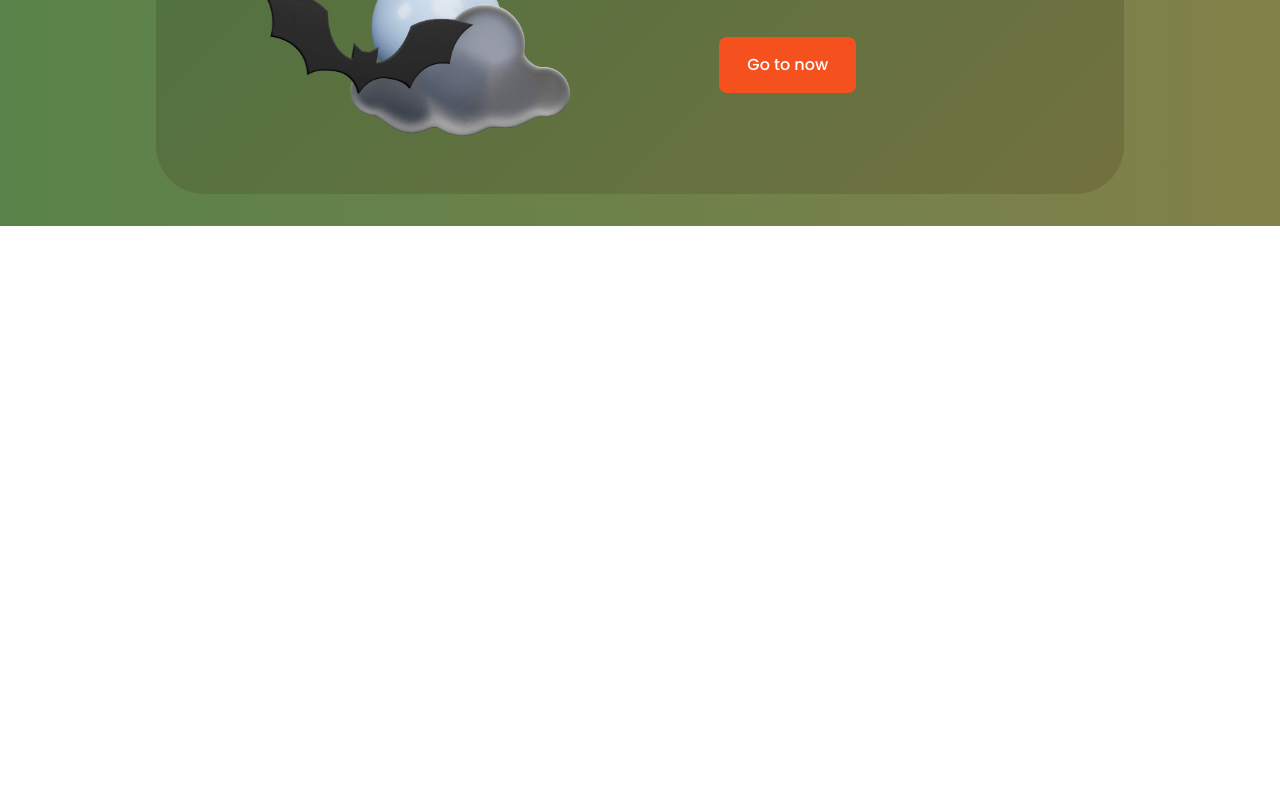
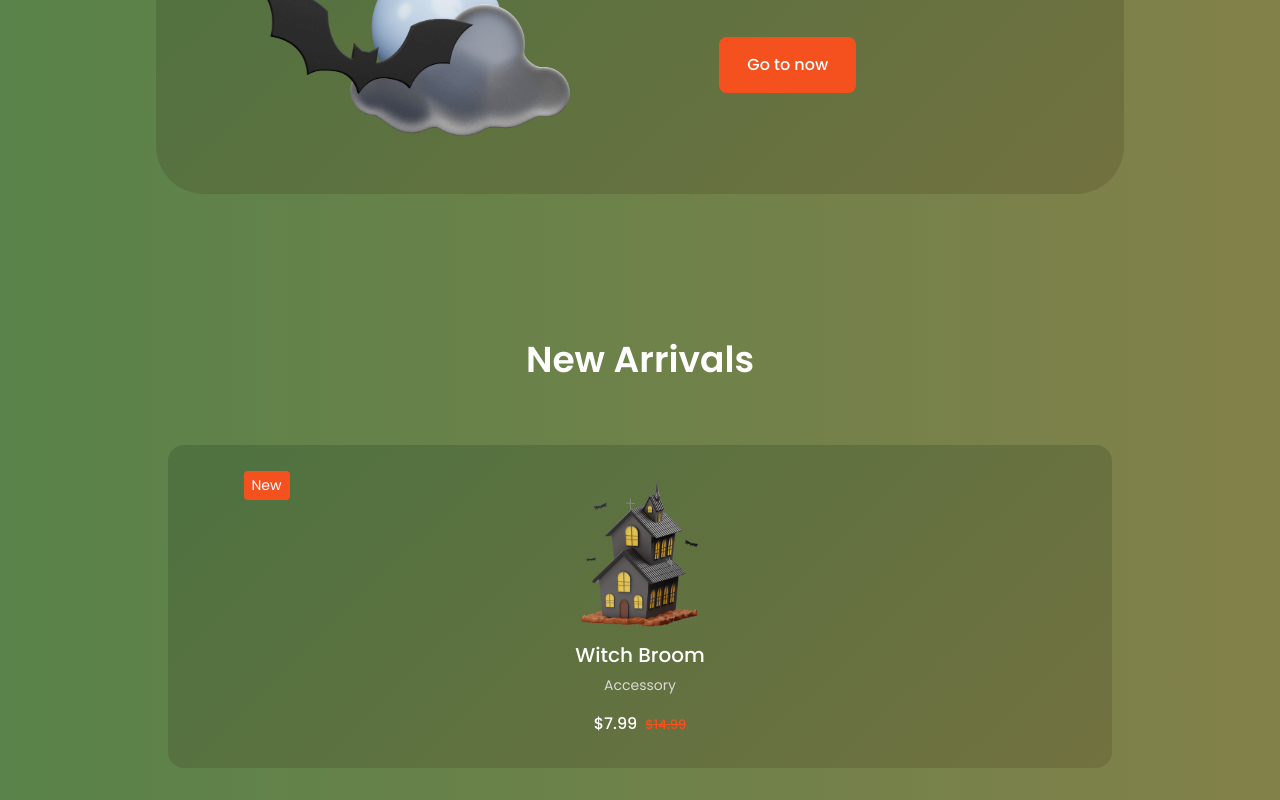
Before and after one commit to Ghullam-Mustafa/helloween-react-app, a React (Create React App) app: page / in a window 1280 px wide. Shown: the part 2883-3683 px from the top of the page. Before the commit the page ends 3109 px from the top, so only its background shows below. Built offline with nearby package versions, Linux system fonts and the light colour scheme.

Commit message:
New Arrivals

```diff
--- a/public/index.html
+++ b/public/index.html
@@ -24,6 +24,7 @@
       work correctly both with client-side routing and a non-root public URL.
       Learn how to configure a non-root public URL by running `npm run build`.
     -->
+
     <title>Helloween App</title>
   </head>
   <body>
--- /dev/null
+++ b/src/components/arrivalsCards/ArrivalsCards.js
@@ -0,0 +1,21 @@
+import React from 'react'
+
+export default function ArrivalsCards(props) {
+  return (
+    <div className="new__content swiper-slide">
+    <div className="new__tag">New</div>
+    <img src={props.src} alt="" className="new__img"/>
+    <h3 className="new__title">{props.title}</h3>
+    <span className="new__subtitle">Accessory</span>
+
+    <div className="new__prices">
+        <span className="new__price">${props.price}</span>
+        <span className="new__discount">${props.newprice}</span>
+    </div>
+
+    <button className="button new__button">
+        <i className='bx bx-cart-alt new__icon'></i>
+    </button>
+</div>
+  )
+}
--- /dev/null
+++ b/src/components/newArrivals/NewArrivals.js
@@ -0,0 +1,27 @@
+import React from 'react'
+import ArrivalsCards from '../arrivalsCards/ArrivalsCards'
+import img01 from '../../assets/img/new1-img.png'
+import img02 from '../../assets/img/new2-img.png'
+import img03 from '../../assets/img/new3-img.png'
+import img04 from '../../assets/img/new4-img.png'
+
+
+
+export default function NewArrivals() {
+  return (
+    <section className="section new" id="new">
+    <h2 className="section__title">New Arrivals</h2>
+
+    <div className="new__container container">
+        <div className="swiper new-swiper">
+            <div className="swiper-wrapper">
+                 <ArrivalsCards src={img01} title="Witch Broom" price="7.99" newprice="14.99" />
+                 <ArrivalsCards src={img02} title="Haunted House" price="14.99" newprice="29.99" />
+                 <ArrivalsCards src={img03} title="Halloween Candle" price="11.99" newprice="21.99" />
+                 <ArrivalsCards src={img04} title="Witch Hat" price="4.99" newprice="9.99" />
+            </div>
+        </div>
+    </div>
+</section>
+  )
+}
--- a/src/pages/Homepage.js
+++ b/src/pages/Homepage.js
@@ -8,6 +8,7 @@ import CardImg3 from '../assets/img/category3-img.png'
 import AboutSection from '../components/aboutSection/AboutSection'
 import TrickSection from '../components/trickSection/TrickSection'
 import Discount from '../components/discount/Discount'
+import NewArrivals from '../components/newArrivals/NewArrivals'
 
 function HomePage(props) {
     return (
@@ -28,6 +29,7 @@ function HomePage(props) {
             <AboutSection/>
             <TrickSection/>
             <Discount />
+            <NewArrivals />
 
 
         </div>
```
